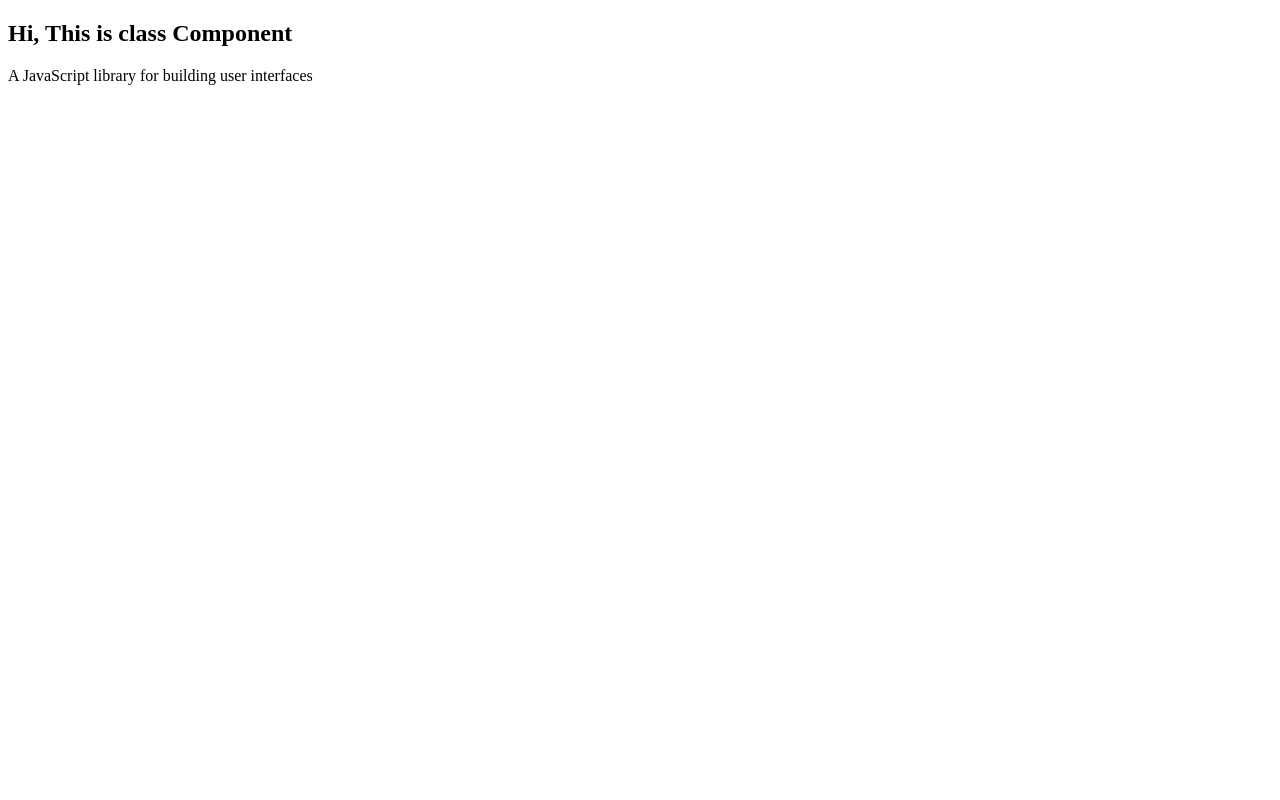
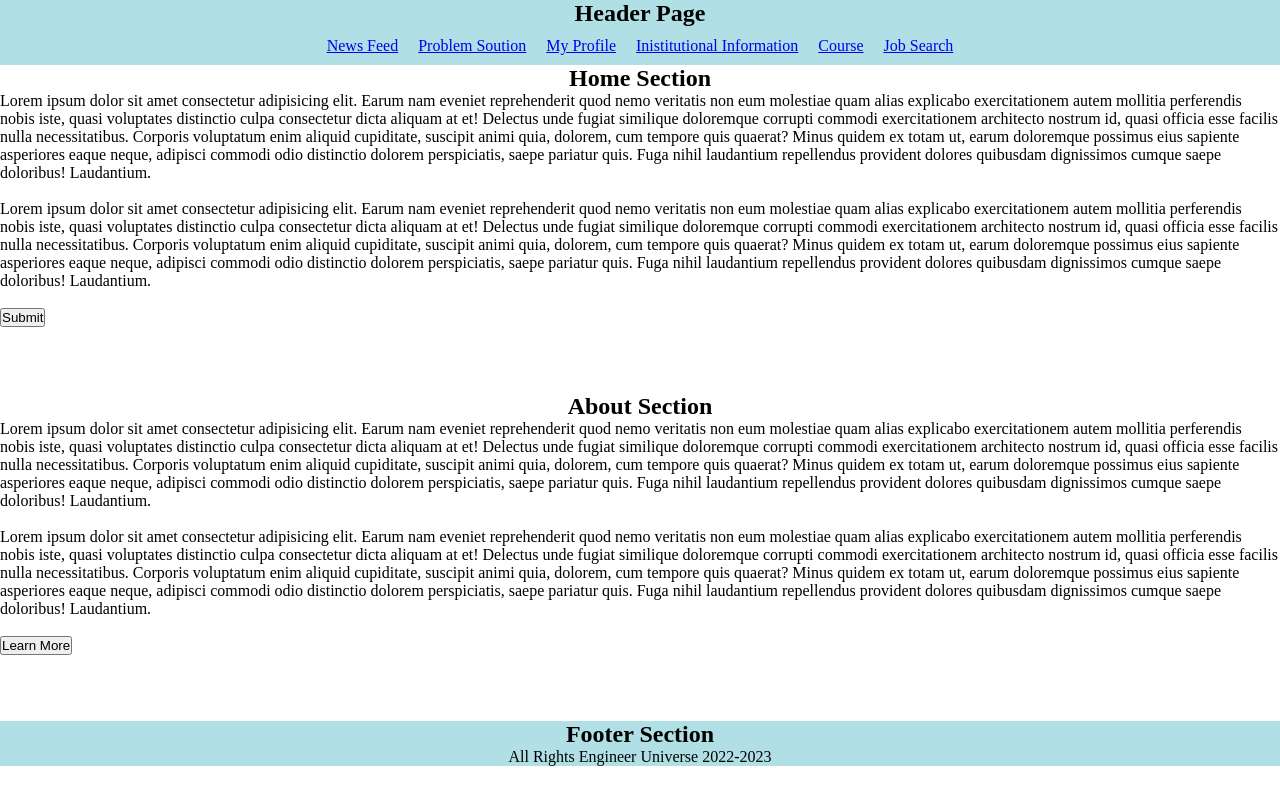
Before and after one commit to Sabbir2809/react-beginnerToAdvance, a React (Create React App) app: page / in a window 1280 px wide. Built offline with nearby package versions, Linux system fonts and the light colour scheme.

Commit message:
Create 4 Components & import them in App.js and Separate, Reuse

```diff
--- /dev/null
+++ b/src/App.jsx
@@ -0,0 +1,23 @@
+import Footer from './Components/layout/Footer'
+import Header from './Components/layout/Header'
+import About from './Components/pages/about/About'
+import Home from './Components/pages/home/Home'
+import './global.css'
+
+function App() {
+  return (
+    <div>
+        <Header />
+        <div className='body'>
+            <Home />
+        </div>
+        <div className='body'>
+            <About />
+        </div>
+
+        <Footer />
+    </div>
+  )
+}
+
+export default App
--- a/src/Class.jsx
+++ /dev/null
@@ -1,16 +0,0 @@
-// class Component
-// 1. extends your class from react component.
-// 2. render which will return htm/jsx.
-import {Component} from "react";
-
-class Class extends Component{
-    // render
-    render(){
-        return <div>
-            <h2>Hi, This is class Component</h2>
-            <p>A JavaScript library for building user interfaces</p>
-    </div>
-    }
-}
-
-export default Class;
--- /dev/null
+++ b/src/Components/layout/Footer.jsx
@@ -0,0 +1,14 @@
+import React from 'react'
+
+function Footer() {
+  return (
+    <div className='footer'>
+        <h2 style={{textAlign:'center'}}>Footer Section</h2>
+        <div className='cen'>
+            <p>All Rights Engineer Universe 2022-2023</p>
+        </div>
+    </div>
+  )
+}
+
+export default Footer
--- /dev/null
+++ b/src/Components/layout/Header.jsx
@@ -0,0 +1,31 @@
+import React from 'react'
+
+function Header() {
+  return (
+    <div className='header'>
+        <h2 style={{textAlign:'center'}}>Header Page</h2>
+            <div className='navbar'>
+                <a target="_blank" rel="noreferrer noopener" href="https://www.facebook.com/Sabbir2809">
+                    <p>News Feed</p>
+                </a>
+                <a target="_blank" rel="noreferrer noopener" href="https://www.facebook.com/Sabbir2809">
+                    <p>Problem Soution</p>
+                </a>
+                <a target="_blank" rel="noreferrer noopener" href="https://www.facebook.com/Sabbir2809">
+                    <p>My Profile</p>
+                </a>
+                <a target="_blank" rel="noreferrer noopener" href="https://www.facebook.com/Sabbir2809">
+                    <p>Inistitutional Information</p>{" "}
+                </a>
+                <a target="_blank" rel="noreferrer noopener" href="https://www.facebook.com/Sabbir2809">
+                    <p>Course</p>
+                </a>
+                <a target="_blank" rel="noreferrer noopener" href="https://www.facebook.com/Sabbir2809">
+                    <p>Job Search</p>
+                </a>
+            </div>
+    </div>
+  )
+}
+
+export default Header
--- /dev/null
+++ b/src/Components/pages/about/About.jsx
@@ -0,0 +1,17 @@
+import React from 'react'
+
+function About() {
+  return (
+    <div>
+        <h2 style={{textAlign:'center'}}>About Section</h2>
+        <p>Lorem ipsum dolor sit amet consectetur adipisicing elit. Earum nam eveniet reprehenderit quod nemo veritatis non eum molestiae quam alias explicabo exercitationem autem mollitia perferendis nobis iste, quasi voluptates distinctio culpa consectetur dicta aliquam at et! Delectus unde fugiat similique doloremque corrupti commodi exercitationem architecto nostrum id, quasi officia esse facilis nulla necessitatibus. Corporis voluptatum enim aliquid cupiditate, suscipit animi quia, dolorem, cum tempore quis quaerat? Minus quidem ex totam ut, earum doloremque possimus eius sapiente asperiores eaque neque, adipisci commodi odio distinctio dolorem perspiciatis, saepe pariatur quis. Fuga nihil laudantium repellendus provident dolores quibusdam dignissimos cumque saepe doloribus! Laudantium.</p>
+        <br />
+        <p>Lorem ipsum dolor sit amet consectetur adipisicing elit. Earum nam eveniet reprehenderit quod nemo veritatis non eum molestiae quam alias explicabo exercitationem autem mollitia perferendis nobis iste, quasi voluptates distinctio culpa consectetur dicta aliquam at et! Delectus unde fugiat similique doloremque corrupti commodi exercitationem architecto nostrum id, quasi officia esse facilis nulla necessitatibus. Corporis voluptatum enim aliquid cupiditate, suscipit animi quia, dolorem, cum tempore quis quaerat? Minus quidem ex totam ut, earum doloremque possimus eius sapiente asperiores eaque neque, adipisci commodi odio distinctio dolorem perspiciatis, saepe pariatur quis. Fuga nihil laudantium repellendus provident dolores quibusdam dignissimos cumque saepe doloribus! Laudantium.</p>
+        <br />
+
+        <button>Learn More</button>
+    </div>
+  )
+}
+
+export default About
--- /dev/null
+++ b/src/Components/pages/home/Home.jsx
@@ -0,0 +1,17 @@
+import React from 'react'
+
+function Home() {
+  return (
+    <div>
+        <h2 style={{textAlign:'center'}}>Home Section</h2>
+        <p>Lorem ipsum dolor sit amet consectetur adipisicing elit. Earum nam eveniet reprehenderit quod nemo veritatis non eum molestiae quam alias explicabo exercitationem autem mollitia perferendis nobis iste, quasi voluptates distinctio culpa consectetur dicta aliquam at et! Delectus unde fugiat similique doloremque corrupti commodi exercitationem architecto nostrum id, quasi officia esse facilis nulla necessitatibus. Corporis voluptatum enim aliquid cupiditate, suscipit animi quia, dolorem, cum tempore quis quaerat? Minus quidem ex totam ut, earum doloremque possimus eius sapiente asperiores eaque neque, adipisci commodi odio distinctio dolorem perspiciatis, saepe pariatur quis. Fuga nihil laudantium repellendus provident dolores quibusdam dignissimos cumque saepe doloribus! Laudantium.</p>
+        <br />
+        <p>Lorem ipsum dolor sit amet consectetur adipisicing elit. Earum nam eveniet reprehenderit quod nemo veritatis non eum molestiae quam alias explicabo exercitationem autem mollitia perferendis nobis iste, quasi voluptates distinctio culpa consectetur dicta aliquam at et! Delectus unde fugiat similique doloremque corrupti commodi exercitationem architecto nostrum id, quasi officia esse facilis nulla necessitatibus. Corporis voluptatum enim aliquid cupiditate, suscipit animi quia, dolorem, cum tempore quis quaerat? Minus quidem ex totam ut, earum doloremque possimus eius sapiente asperiores eaque neque, adipisci commodi odio distinctio dolorem perspiciatis, saepe pariatur quis. Fuga nihil laudantium repellendus provident dolores quibusdam dignissimos cumque saepe doloribus! Laudantium.</p>
+        <br />
+
+        <button>Submit</button>
+    </div>
+  )
+}
+
+export default Home
--- /dev/null
+++ b/src/global.css
@@ -0,0 +1,32 @@
+/* Common */
+*{
+    margin: 0;
+    padding: 0;
+    box-sizing: border-box;
+}
+
+/* Header */
+.header, .footer{
+    background-color: powderblue;
+}
+.navbar{
+    display: flex;
+    justify-content: center;
+}
+a{
+    padding: 10px;
+}
+
+/* Page Body */
+.body{
+    height: 41vh;
+}
+/* Home */
+
+/* About */
+
+/* Footer */
+.cen{
+    display: flex;
+    justify-content: center;
+}
--- a/src/index.js
+++ b/src/index.js
@@ -1,7 +1,6 @@
 import ReactDom from "react-dom";
-// import Functional from "./Functional";
-import Class from "./Class"
+import App from "./App";
 
 let root = document.getElementById("root");
 
-ReactDom.render(<Class/>, root);
+ReactDom.render(<App />, root);
```
Also changed, not shown: src/Functional.jsx (deleted, +0 -13 lines), 2 other files (tests, documents, lock files or other folders).
